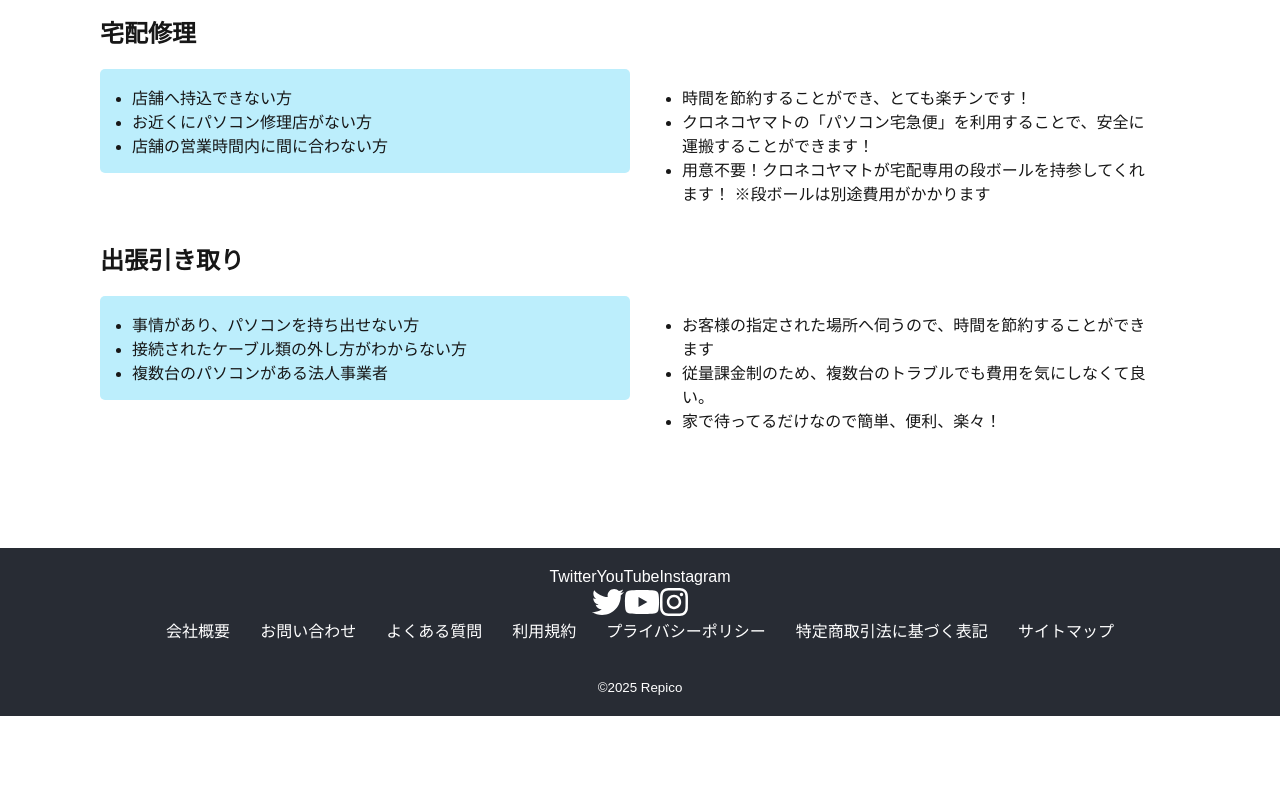
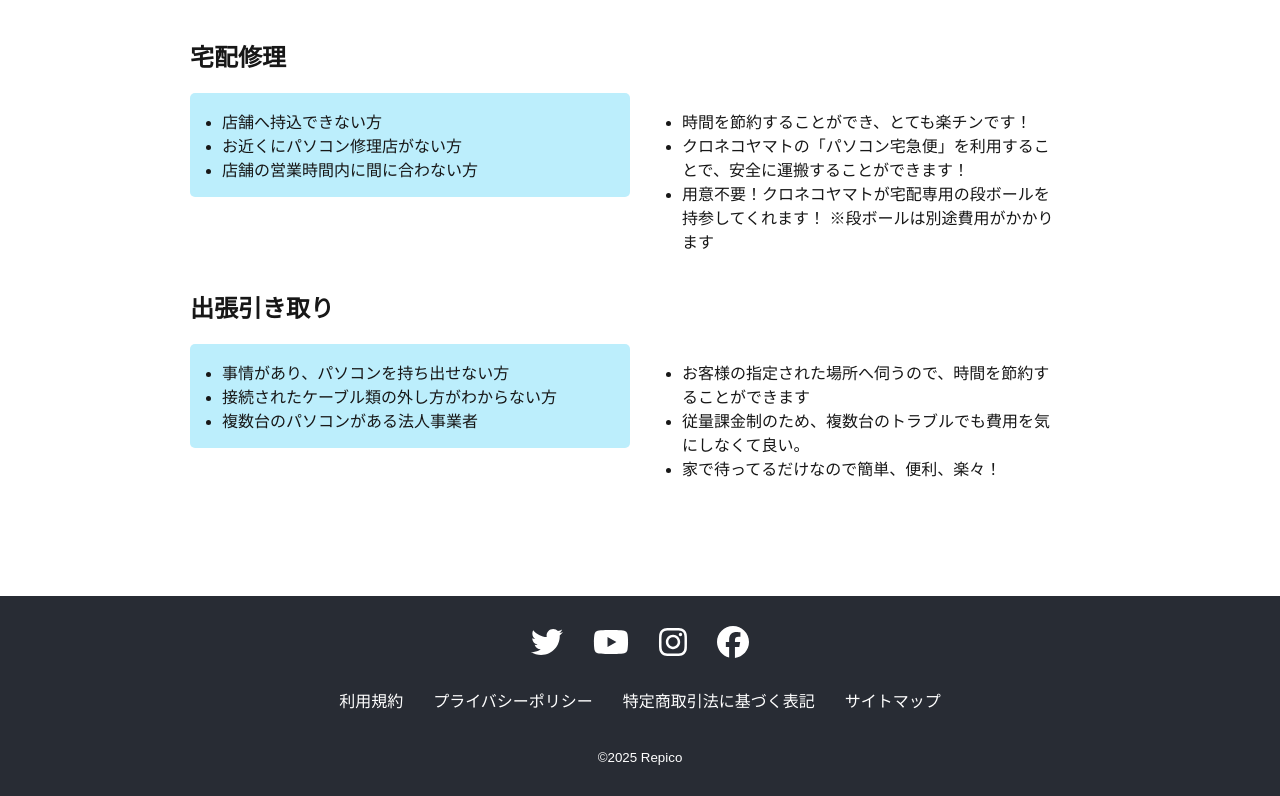
Before and after one commit to noa-hako/pcmaintenance_site, a Next.js app: page /starter in a window 1280 px wide. Shown: the part 1059-1855 px from the top of the page. Before the commit the page ends 1775 px from the top, so only its background shows below. Built offline with nearby package versions, Linux system fonts and the light colour scheme.

Commit message:
🚧 10回目のコミットです

```diff
--- a/src/app/components/Footer.jsx
+++ b/src/app/components/Footer.jsx
@@ -6,53 +6,43 @@ import {
   faTwitter,
   faYoutube,
   faInstagram,
+  faFacebook,
 } from "@fortawesome/free-brands-svg-icons";
 
 export default function Footer() {
   return (
     <div className={styles.footer}>
-      <Link href="https://x.com/" target="_blank">
-        Twitter
-      </Link>
-      <Link href="https://www.youtube.com/" target="_blank">
-        YouTube
-      </Link>
-      <Link href="https://www.instagram.com/" target="_blank">
-        Instagram
-      </Link>
-      <div className="flex gap-4">
-        <a
-          href="https://twitter.com/yourprofile"
+      <div className={styles.footerSocial}>
+        <Link
+          href="https://twitter.com/"
           target="_blank"
           rel="noopener noreferrer"
         >
           <FontAwesomeIcon icon={faTwitter} size="2x" />
-        </a>
-        <a
-          href="https://youtube.com/yourchannel"
+        </Link>
+        <Link
+          href="https://youtube.com/"
           target="_blank"
           rel="noopener noreferrer"
         >
           <FontAwesomeIcon icon={faYoutube} size="2x" />
-        </a>
-        <a
-          href="https://instagram.com/yourprofile"
+        </Link>
+        <Link
+          href="https://instagram.com/"
           target="_blank"
           rel="noopener noreferrer"
         >
           <FontAwesomeIcon icon={faInstagram} size="2x" />
-        </a>
+        </Link>
+        <Link
+          href="https://facebook.com/"
+          target="_blank"
+          rel="noopener noreferrer"
+        >
+          <FontAwesomeIcon icon={faFacebook} size="2x" />
+        </Link>
       </div>
       <ul className={styles.footerList}>
-        <li>
-          <Link href="/about">会社概要</Link>
-        </li>
-        <li>
-          <Link href="/contact">お問い合わせ</Link>
-        </li>
-        <li>
-          <Link href="/faq">よくある質問</Link>
-        </li>
         <li>
           <Link href="/terms">利用規約</Link>
         </li>
--- a/src/app/components/Footer.module.css
+++ b/src/app/components/Footer.module.css
@@ -2,7 +2,7 @@
   background-color: #282c34;
   color: white;
   text-align: center;
-  padding: 20px;
+  padding: 30px 0;
   width: 100%;
   margin-top: 100px;
 }
@@ -14,3 +14,10 @@
   list-style: none;
   padding: 0;
 }
+
+.footerSocial {
+  display: flex;
+  gap: 30px;
+  justify-content: center;
+  margin-bottom: 30px;
+}
--- a/src/app/components/Main.module.css
+++ b/src/app/components/Main.module.css
@@ -1,6 +1,6 @@
 .main {
   padding-bottom: 30px;
-  max-width: 1100px;
+  width: 1100px;
   margin: 0 auto;
 }
 
--- a/src/app/components/Starter.jsx
+++ b/src/app/components/Starter.jsx
@@ -5,7 +5,7 @@ import Image from "next/image";
 
 export default function Starter() {
   return (
-    <div className={styles.pt50}>
+    <div className={styles.wrapper}>
       <SecTitle title="初めての方へ" />
       <h2 className={styles.h2}>修理・相談の方法は３通り</h2>
       <ul className={styles.list}>
@@ -37,7 +37,7 @@ export default function Starter() {
           <p>出張引き取り</p>
         </li>
       </ul>
-      <div className={styles.wrapper}>
+      <div className={styles.cols}>
         <h3>持ち込み修理</h3>
         <div>
           <div className={styles.col}>
@@ -61,7 +61,7 @@ export default function Starter() {
           </div>
         </div>
       </div>
-      <div className={styles.wrapper}>
+      <div className={styles.cols}>
         <h3>宅配修理</h3>
         <div>
           <div className={styles.col}>
@@ -83,7 +83,7 @@ export default function Starter() {
           </div>
         </div>
       </div>
-      <div className={styles.wrapper}>
+      <div className={styles.cols}>
         <h3>出張引き取り</h3>
         <div>
           <div className={styles.col}>
--- a/src/app/components/Starter.module.css
+++ b/src/app/components/Starter.module.css
@@ -1,3 +1,9 @@
+.wrapper {
+  width: 1100px;
+  margin: 0 auto;
+  padding-top: 50px;
+}
+
 .h2 {
   margin-top: 50px;
   font-size: 36px;
@@ -19,7 +25,7 @@
   }
 }
 
-.wrapper {
+.cols {
   margin-bottom: 20px;
   padding: 0 100px;
 
@@ -28,7 +34,7 @@
   }
 }
 
-.wrapper:last-child {
+.cols:last-child {
   margin-bottom: 0;
 }
 
@@ -49,7 +55,3 @@
   background-color: #bceefc;
   border-radius: 5px;
 }
-
-.pt50 {
-  padding-top: 50px;
-}
```
Also changed, not shown: src/app/data-recovery/page.jsx (added, +12 -0 lines), src/app/mac-repair/page.jsx (added, +12 -0 lines), src/app/pc-repair/page.jsx (added, +12 -0 lines), src/app/services/page.jsx (added, +12 -0 lines), 2 other files (tests, documents, lock files or other folders).
